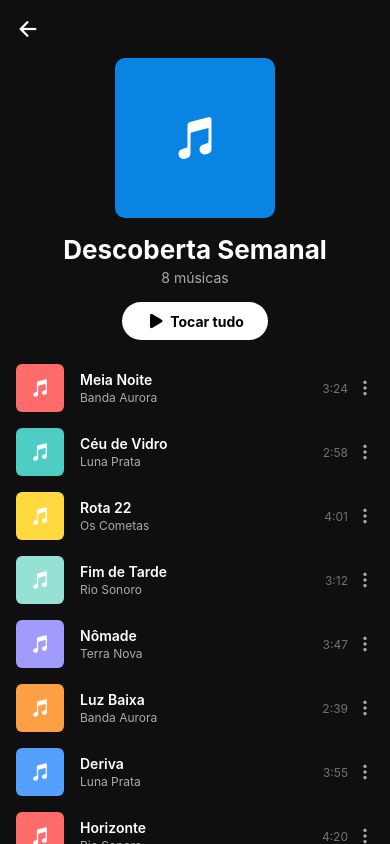
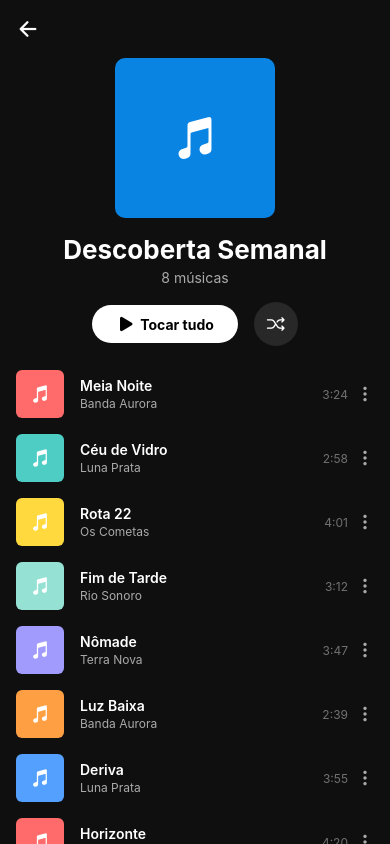
Before and after one commit to Dupla-mobile/telasYTmusic, a React Native app: screen /PlaylistDetail in a window 390 px wide. Built offline with nearby package versions, Linux system fonts and the light colour scheme.

Commit message:
Adiciona botao de embaralhar na tela PlaylistDetail

```diff
--- a/src/screens/PlaylistDetailScreen.js
+++ b/src/screens/PlaylistDetailScreen.js
@@ -21,10 +21,15 @@ export default function PlaylistDetailScreen() {
         <Text style={styles.title}>Descoberta Semanal</Text>
         <Text style={styles.subtitle}>{SONGS.length} músicas</Text>
 
-        <TouchableOpacity style={styles.playBtn} onPress={() => navigation.navigate("Player")}>
-          <Ionicons name="play" size={20} color="#000" />
-          <Text style={styles.playText}>Tocar tudo</Text>
-        </TouchableOpacity>
+        <View style={styles.actionsRow}>
+          <TouchableOpacity style={styles.playBtn} onPress={() => navigation.navigate("Player")}>
+            <Ionicons name="play" size={20} color="#000" />
+            <Text style={styles.playText}>Tocar tudo</Text>
+          </TouchableOpacity>
+          <TouchableOpacity style={styles.shuffleBtn} onPress={() => navigation.navigate("Player")}>
+            <Ionicons name="shuffle" size={22} color={COLORS.text} />
+          </TouchableOpacity>
+        </View>
       </View>
 
       <FlatList
@@ -78,6 +83,19 @@ const styles = StyleSheet.create({
     paddingHorizontal: SPACING.lg,
     borderRadius: RADIUS.pill,
   },
+  actionsRow: {
+    flexDirection: "row",
+    alignItems: "center",
+  },
+  shuffleBtn: {
+    width: 44,
+    height: 44,
+    borderRadius: RADIUS.pill,
+    backgroundColor: COLORS.surfaceLight,
+    alignItems: "center",
+    justifyContent: "center",
+    marginLeft: SPACING.md,
+  },
   playText: {
     color: "#000",
     fontWeight: "700",
```
